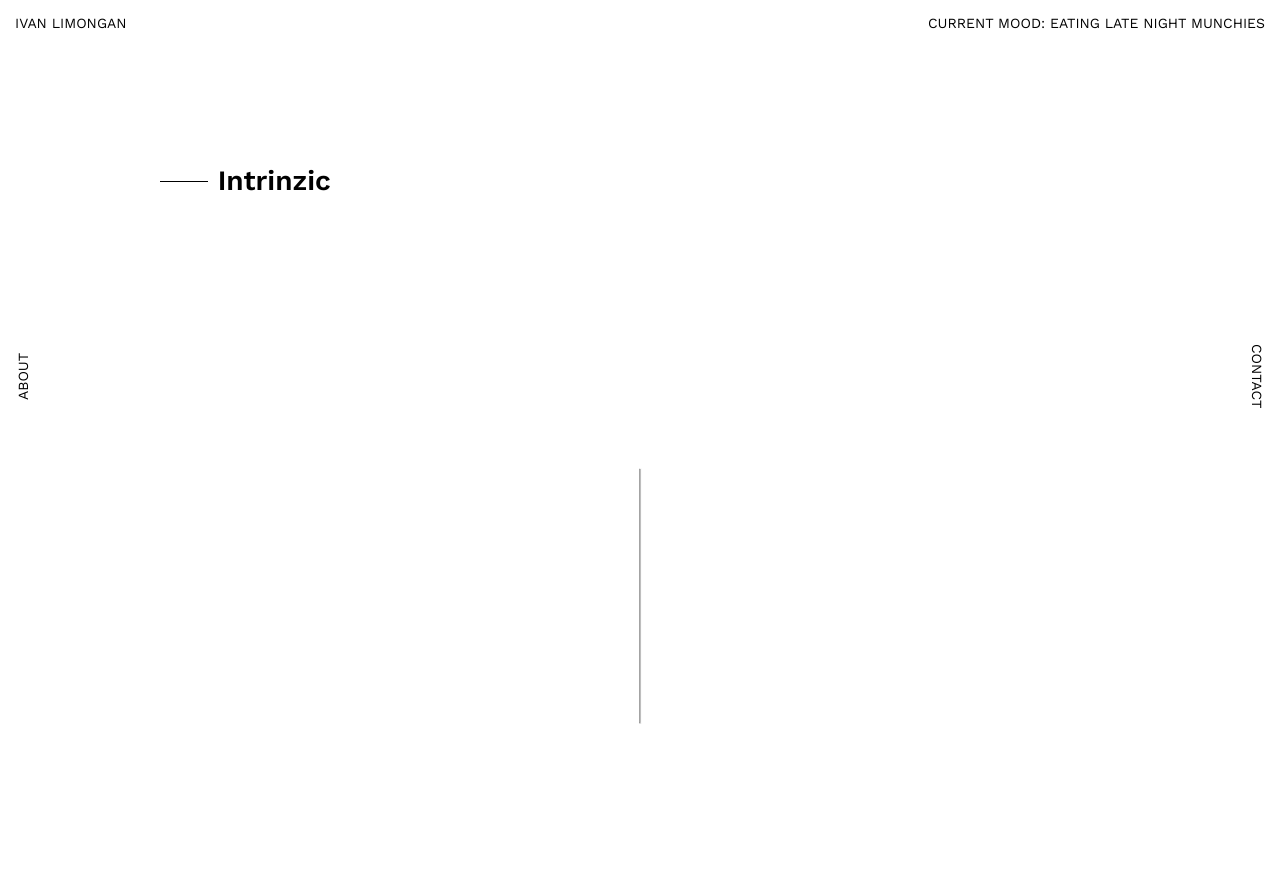
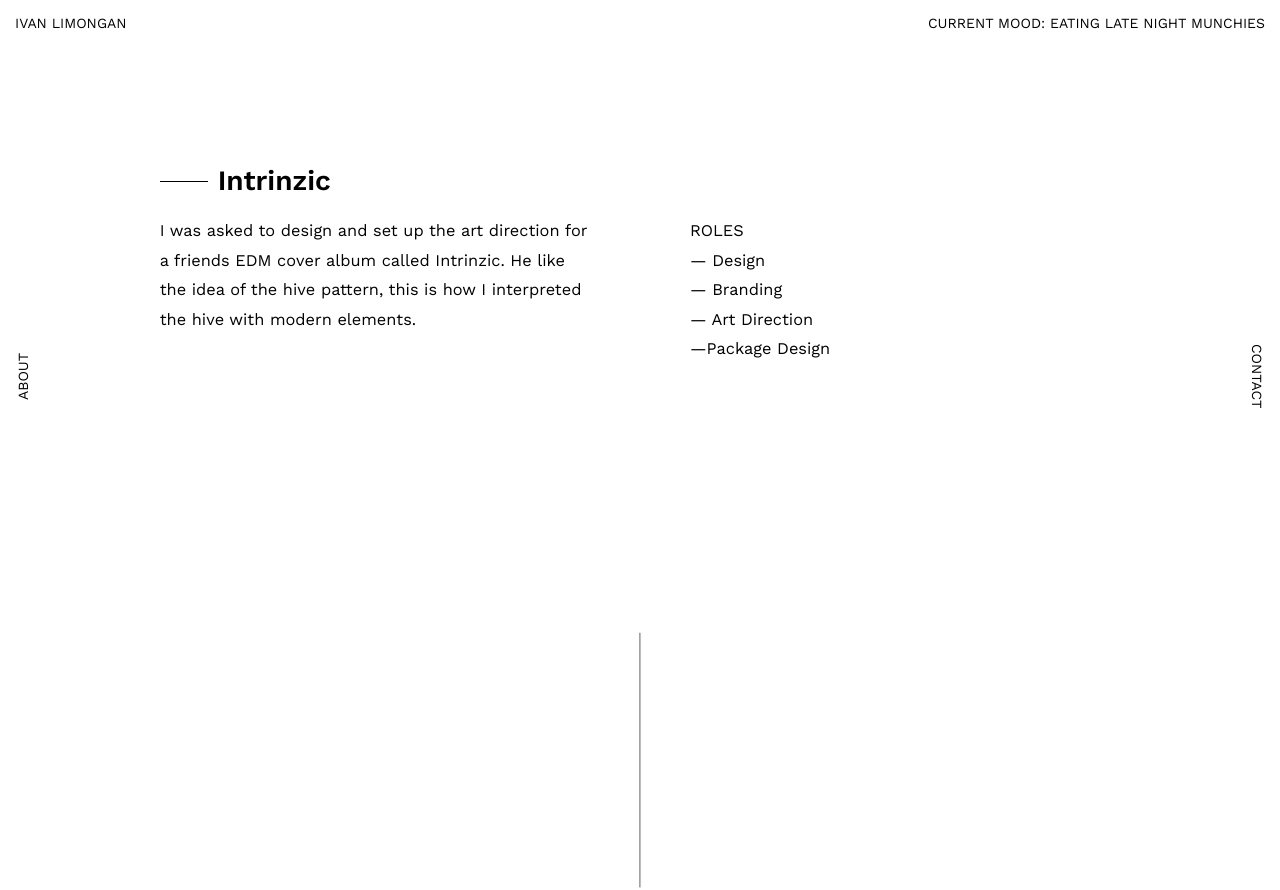
Before and after one commit to limongoo/201project, a plain HTML site: page hive.html in a window 1280 px wide. Shown: the top 890 px of the page. Drawn offline with nearby package versions, Linux system fonts and the light colour scheme.

Commit message:
hive page update

```diff
--- a/hive.html
+++ b/hive.html
@@ -20,10 +20,11 @@
     <div id="projectContain">
         <div id="aboutContent">
           <h1 class="fadein1"><span class="line"></span>Intrinzic</h1>
-
+          <h3>I was asked to design and set up the art direction for a friends EDM cover album called Intrinzic. He like the idea of the hive pattern, this is how I interpreted the hive with modern elements.</h3>
         </div>
         <div id="projectImg">
-
+          <h1>&nbsp;</h1>
+          <h3>ROLES<br>— Design<br>— Branding<br>— Art Direction<br>—Package Design</h3>
         </div>
     </div>
 
```
